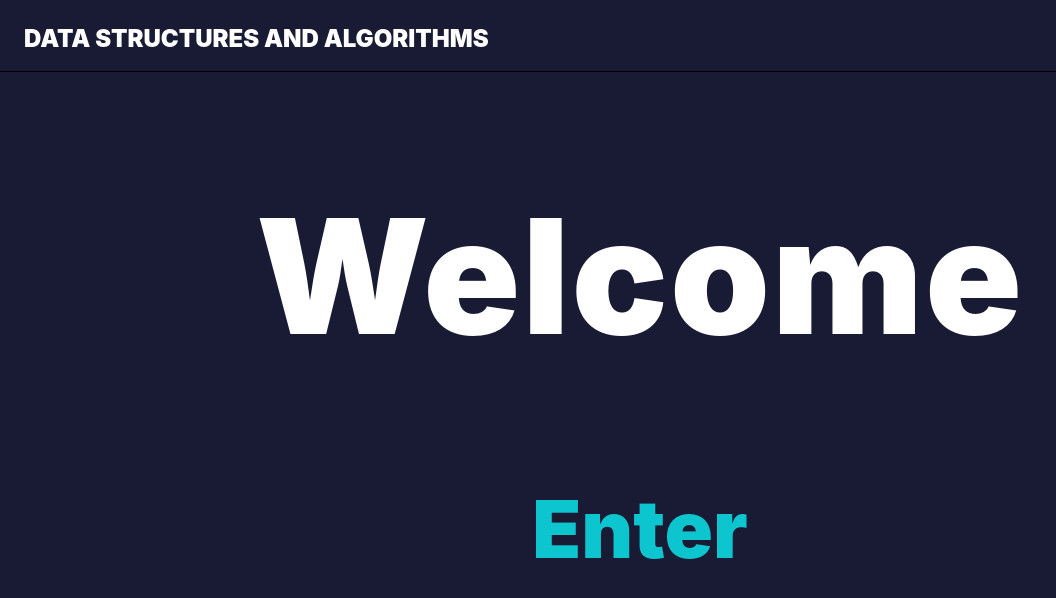
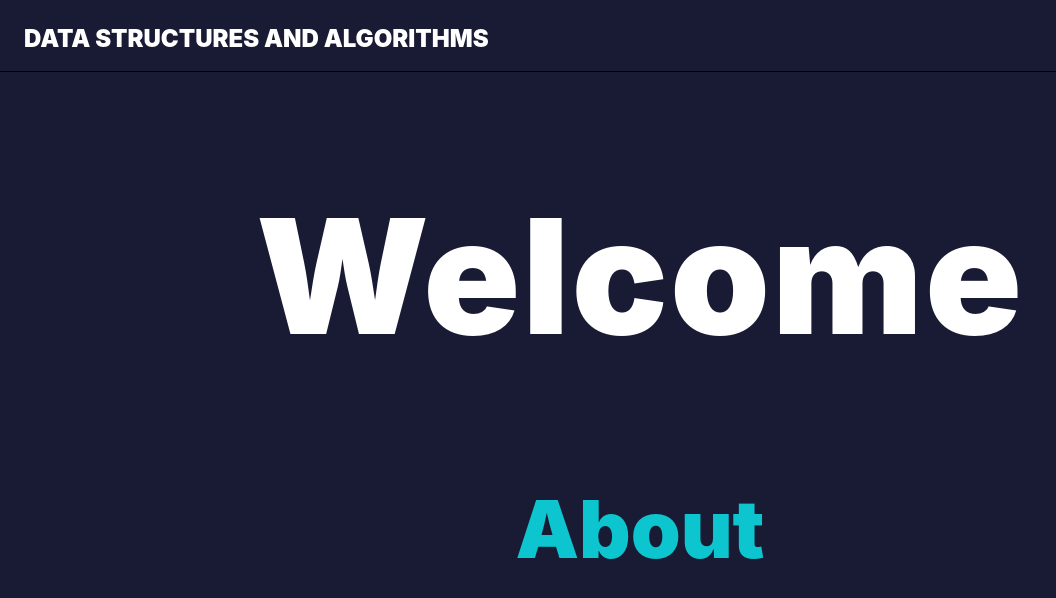
Before and after one commit to chingu-voyages/v14-geckos-team-02, a React (Create React App) app: page / in a window 1280 px wide. Shown: the top 598 px of the page, without its empty margins (0-1056 px from the left). Built offline with nearby package versions, Linux system fonts and the light colour scheme.

Commit message:
feat: Set up the Route to navigate to quiz component when Enter is clicked

```diff
--- a/src/App.js
+++ b/src/App.js
@@ -33,6 +33,7 @@
       <div className="App">
         <Switch>
           <Route exact path='/' component={HomePage} />
+          <Route exact path='/big-o' component={Quiz} />
         </Switch>
         {/* <Header homeClick={this.homeClick}/>
         <AppCore currentScreen={this.state.currentScreen}/>
--- a/src/views/pages/HomePage/HomePage.js
+++ b/src/views/pages/HomePage/HomePage.js
@@ -1,4 +1,5 @@
 import React from 'react';
+import { Link } from 'react-router-dom';
 
 import './HomePage.scss';
 
@@ -11,7 +12,7 @@
     </nav>
     <div className='welcome'>
       <h1>Welcome</h1>
-      <a href=''>Enter</a>
+      <Link to="/big-o">About</Link>
     </div>
     </div>
   );
```
